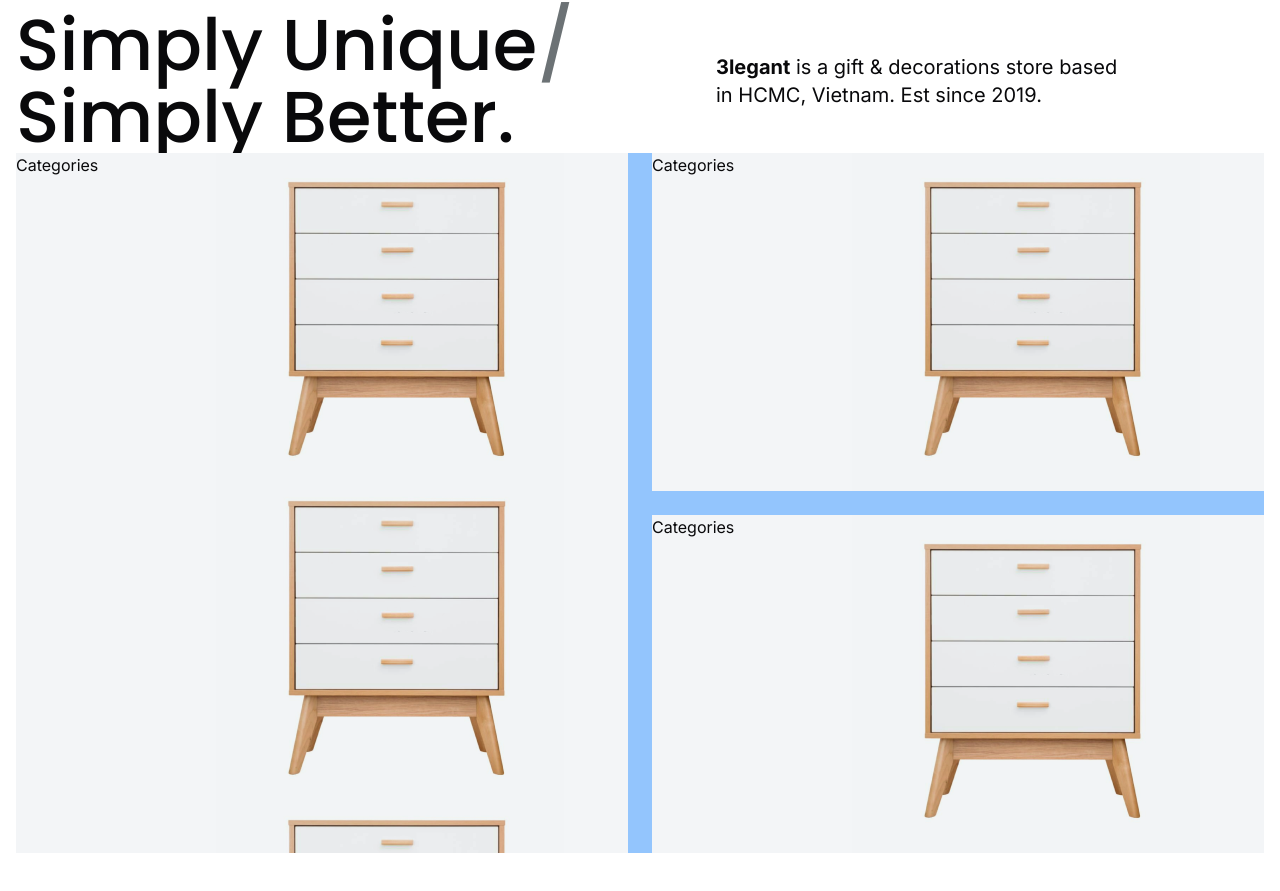
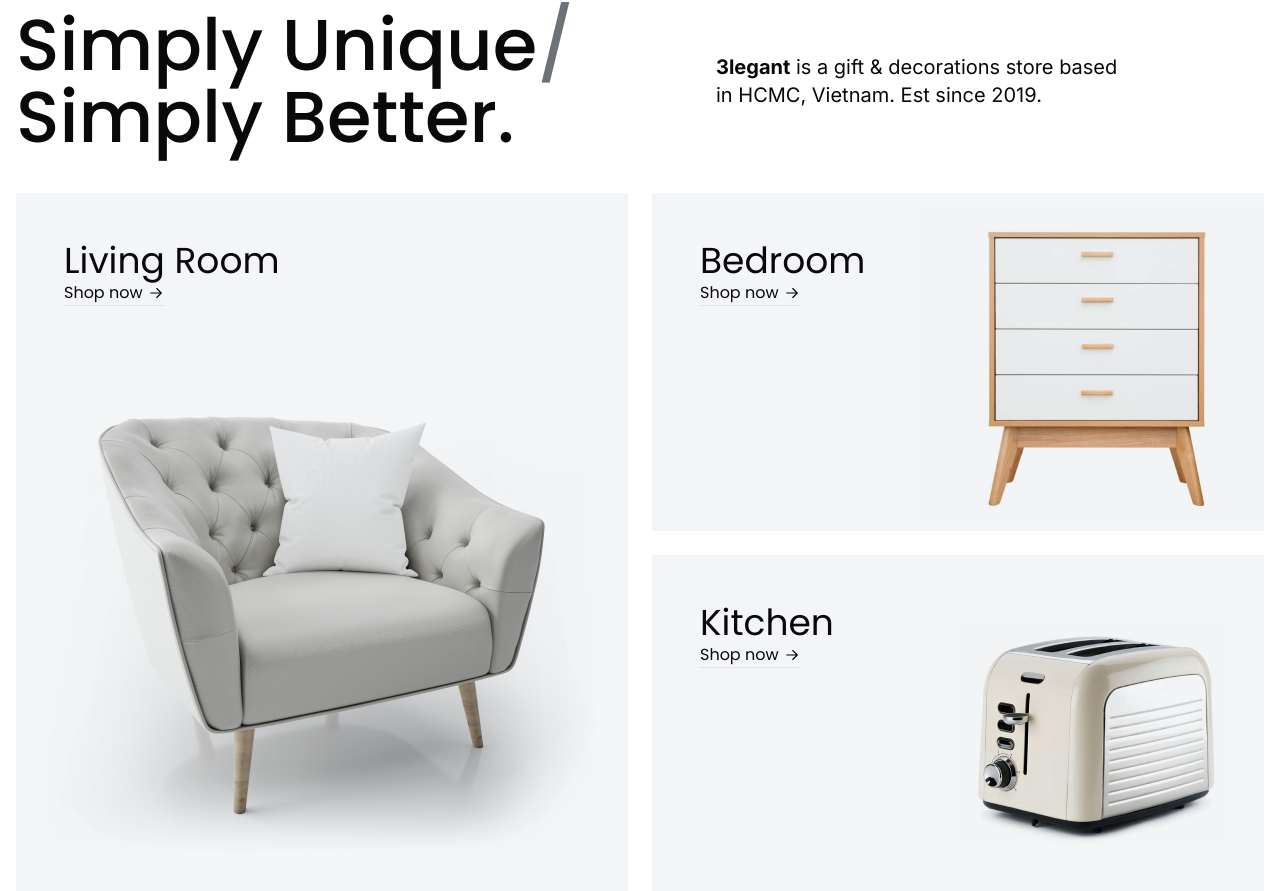
Before and after one commit to afridiwhatever/elegant-furnitures, a Next.js app: page / in a window 1280 px wide. Shown: the part 839-1730 px from the top of the page. Before the commit the page ends 1692 px from the top, so only its background shows below. Built offline with nearby package versions, Linux system fonts and the light colour scheme.

Commit message:
category section complete desktop

```diff
--- a/src/app/globals.css
+++ b/src/app/globals.css
@@ -61,15 +61,18 @@
   }
 }
 
+@layer components {
+  .livingroom-bg {
+    background-image: url("/categories/livingroom.png");
+  }
+  .bedroom-bg {
+    background-image: url("/categories/bedroom.png");
+  }
+  .kitchen-bg {
+    background-image: url("/categories/kitchen.png");
+  }
+}
+
 .swiper-pagination-bullet-active {
   background-color: #fff !important;
 }
-
-@layer components {
-  .custom-bg {
-    /* background-image: url("/categories/bedroom.png"); */
-    background-position: top right;
-    background-repeat: no-repeat;
-    background-blend-mode: multiply;
-  }
-}
--- a/src/components/Categories.tsx
+++ b/src/components/Categories.tsx
@@ -1,12 +1,24 @@
-import React from "react";
-import Category from "./Category";
+import CategoryCard from "./CategoryCard";
 
 const Categories = () => {
   return (
-    <div className="bg-blue-300 grid lg:grid-cols-2 lg:grid-rows-2 gap-6 lg:h-[700px]">
-      <Category className="row-span-2" />
-      <Category />
-      <Category />
+    <div className="grid lg:grid-cols-2 lg:grid-rows-2 gap-6 lg:h-[700px] mt-10">
+      <CategoryCard
+        bgImageUrl={"/categories/livingroom.png"}
+        isTall={true}
+        category="Living Room"
+        link="/shop/livingroom"
+      />
+      <CategoryCard
+        bgImageUrl={"/categories/bedroom.png"}
+        category="Bedroom"
+        link="/shop/bedroom"
+      />
+      <CategoryCard
+        bgImageUrl={"/categories/kitchen.png"}
+        category="Kitchen"
+        link="/shop/kitchen"
+      />
     </div>
   );
 };
--- a/src/components/Category.tsx
+++ /dev/null
@@ -1,11 +0,0 @@
-import React from "react";
-
-const Category = ({ className, bgUrl }: any) => {
-  return (
-    <div className={className + ' bg-[url("/categories/bedroom.png")]'}>
-      Categories
-    </div>
-  );
-};
-
-export default Category;
--- /dev/null
+++ b/src/components/CategoryCard.tsx
@@ -0,0 +1,59 @@
+import React from "react";
+import { cn } from "@/lib/utils";
+import ShopNowButton from "./ShopNowButton";
+import Link from "next/link";
+
+interface CategoryCardProps {
+  bgImageUrl: string;
+  isTall?: boolean;
+  category: string;
+  link: string;
+}
+
+const CategoryCard = ({
+  bgImageUrl,
+  category,
+  isTall,
+  link,
+}: CategoryCardProps) => {
+  let bgImageClass;
+  if (category === "Living Room") {
+    bgImageClass = "livingroom-bg";
+  } else if (category === "Bedroom") {
+    bgImageClass = "bedroom-bg";
+  } else if (category === "Kitchen") {
+    bgImageClass = "kitchen-bg";
+  }
+
+  return (
+    <div
+      className={cn(
+        "font-poppins p-12 bg-neutralGray bg-no-repeat bg-right",
+        bgImageClass,
+        {
+          "row-span-2 bg-center": isTall,
+        }
+      )}
+    >
+      <h2 className="text-4xl font-thin">{category}</h2>
+      <ShopNowButton color="black" to={link} />
+    </div>
+  );
+};
+
+export default CategoryCard;
+
+// this needs to be kept here. it's working sometimes, sometimes ain't
+// return (
+//   <div
+//     className={cn(
+//       `font-poppins p-12 bg-neutralGray bg-no-repeat bg-right bg-[url\("${bgImageUrl}")\]`,
+//       {
+//         "row-span-2 bg-center": isTall,
+//       }
+//     )}
+//   >
+//     <h2 className="text-4xl font-thin">{category}</h2>
+//     <ShopNowButton color="black" to={link} />
+//   </div>
+// );
--- a/src/components/DiscountPanel.tsx
+++ b/src/components/DiscountPanel.tsx
@@ -1,20 +1,13 @@
 import React from "react";
 import { TicketIcon } from "../../public/icons/Icons";
-import Link from "next/link";
-import { ArrowRight } from "../../public/icons/Icons";
+import ShopNowButton from "./ShopNowButton";
 import { X } from "lucide-react";
 const DiscountPanel = ({ setIsDiscountPanelShowing }: any) => {
   return (
     <div className="w-full h-10 bg-neutralGray flex gap-3 items-center justify-center  text-sm">
       <TicketIcon />
       <span>30% off storewide — Limited time! </span>
-      <Link
-        className="flex items-center border-b border-customBlue gap-1 text-customBlue"
-        href="/shop"
-      >
-        Shop now
-        <ArrowRight />
-      </Link>
+      <ShopNowButton to="/shop" />
       <div className="absolute top-2.5 right-10">
         <X
           onClick={() => setIsDiscountPanelShowing(false)}
--- a/src/components/Navbar.tsx
+++ b/src/components/Navbar.tsx
@@ -36,14 +36,14 @@ const Navbar = () => {
     setIsShopDropdownOpen(false);
   });
   return (
-    <header className="w-full relative z-10">
+    <header className="w-full z-10 ">
       {isDiscountPanelShowing && (
         <DiscountPanel setIsDiscountPanelShowing={setIsDiscountPanelShowing} />
       )}
 
       <MaxWidthWrapper className="font-spaceGrotesk">
         <nav
-          className="flex justify-between py-4 items-center relative"
+          className="flex justify-between py-4 items-center relative bg-white"
           ref={navRef}
         >
           <div className="flex items-center gap-3">
--- /dev/null
+++ b/src/components/ShopNowButton.tsx
@@ -0,0 +1,32 @@
+import Link from "next/link";
+import { ArrowRight } from "../../public/icons/Icons";
+import { cn } from "@/lib/utils";
+
+const ShopNowButton = ({
+  color,
+  to,
+  className,
+}: {
+  color?: string;
+  to: string;
+  className?: string;
+}) => {
+  return (
+    <Link
+      className={cn(
+        `flex items-center border-b gap-1 max-w-max ${
+          color
+            ? `border-${color} text-${color}`
+            : "border-customBlue text-customBlue"
+        }`,
+        className
+      )}
+      href={to}
+    >
+      Shop now
+      <ArrowRight color={color} />
+    </Link>
+  );
+};
+
+export default ShopNowButton;
--- a/tailwind.config.ts
+++ b/tailwind.config.ts
@@ -26,6 +26,7 @@ const config = {
         foreground: "hsl(var(--foreground))",
         primary: {
           DEFAULT: "hsl(var(--primary))",
+
           foreground: "hsl(var(--primary-foreground))",
         },
         secondary: {
```
Also changed, not shown: public/categories/kitchen.png (added), public/categories/livingroom.png (added).
